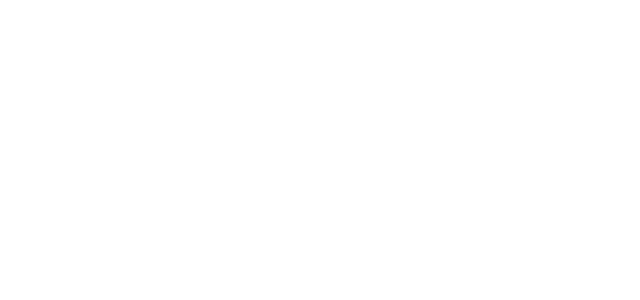
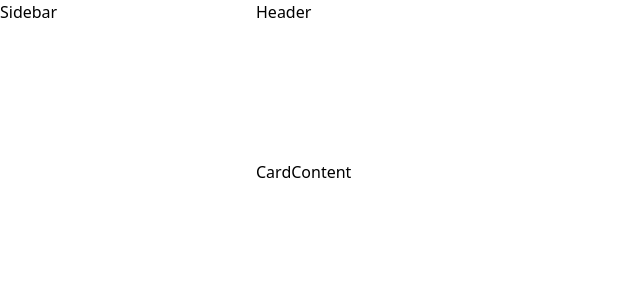
Before and after one commit to Front-End-Bootcamp/vue-dashboard-team-moon-1, a Vue app: page / in a window 1280 px wide. Shown: the top 300 px of the page, without its empty margins (0-640 px from the left). Built offline with nearby package versions, Linux system fonts and the light colour scheme.

Commit message:
components created

```diff
--- a/src/App.vue
+++ b/src/App.vue
@@ -1,6 +1,9 @@
 <script setup>
 import { onMounted, ref } from 'vue';
 import { getCategories, getProjects } from "@/services/services"
+import Sidebar from "./components/Sidebar/Sidebar.vue"
+import Header from "./components/Header/Header.vue"
+import CardContent from "./components/CardContent/CardContent.vue"
 const categories = ref([])
 const projects = ref([])
 
@@ -13,9 +16,16 @@
 </script>
 
 <template>
-
+	<div class="wrapper flex">
+		<div class="w-1/5">
+			<Sidebar :categories="categories"/>
+		</div>
+		<div class="flex-1">
+			<Header/>
+			<CardContent :data="projects"/>
+		</div>
+	</div>
 </template>
 
-<style lang="scss" scoped>
-
+<style scoped>
 </style>
--- /dev/null
+++ b/src/components/CardContent/CardContent.vue
@@ -0,0 +1,8 @@
+<script setup>
+
+</script>
+<template>
+	<div>
+		CardContent
+	</div>
+</template>
--- /dev/null
+++ b/src/components/Header/Header.vue
@@ -0,0 +1,8 @@
+<script setup>
+
+</script>
+<template>
+	<div class="h-40">
+		Header
+	</div>
+</template>
--- /dev/null
+++ b/src/components/Sidebar/Sidebar.vue
@@ -0,0 +1,8 @@
+<script setup>
+
+</script>
+<template>
+	<div>
+		Sidebar
+	</div>
+</template>
```
Also changed, not shown: src/assets/data/data.json (line endings or trailing spaces).
